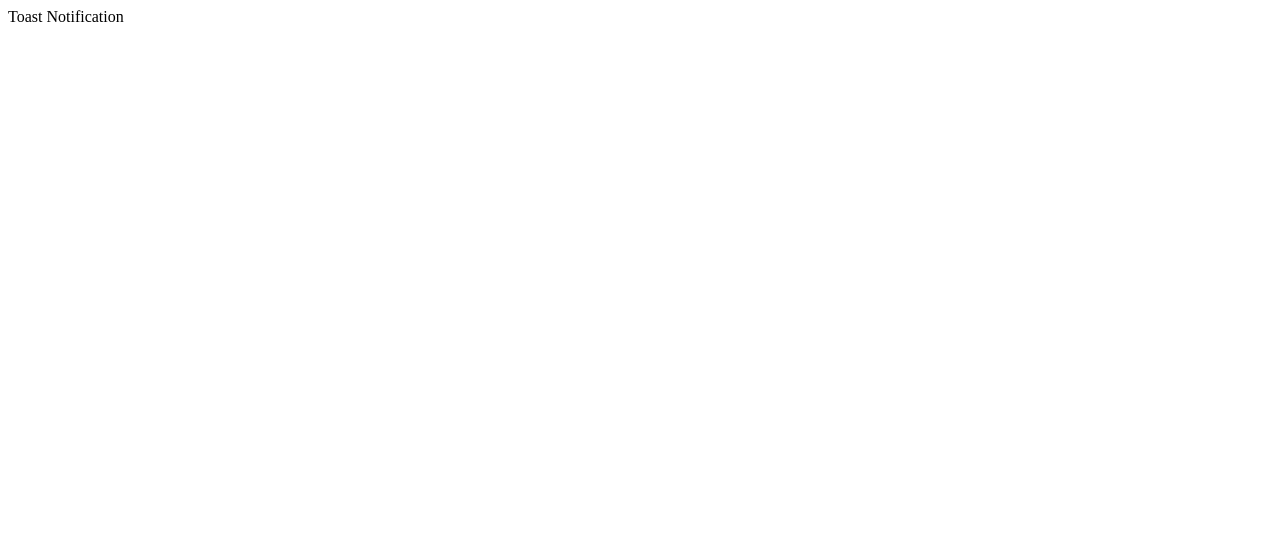
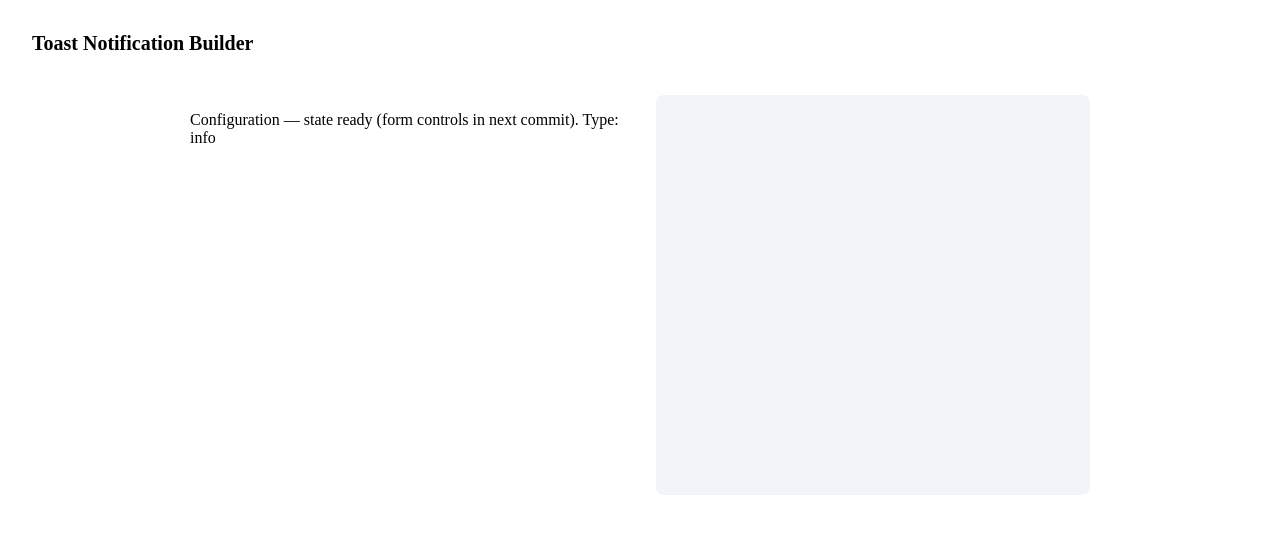
Before and after one commit to ozerenes/toast-notification-builder, a Vue app: page / in a window 1280 px wide. Shown: the top 534 px of the page. Built offline with nearby package versions, Linux system fonts and the light colour scheme.

Commit message:
feat(builder): add builder panel layout and base structure

```diff
--- a/src/App.vue
+++ b/src/App.vue
@@ -1,5 +1,20 @@
-<script setup lang="ts"></script>
+<script setup lang="ts">
+import BuilderPanel from '@/components/BuilderPanel.vue'
+</script>
 
 <template>
-  <div>Toast Notification</div>
+  <div class="app">
+    <h1>Toast Notification Builder</h1>
+    <BuilderPanel />
+  </div>
 </template>
+
+<style scoped>
+.app {
+  padding: 1.5rem;
+}
+.app h1 {
+  margin: 0 0 1rem;
+  font-size: 1.25rem;
+}
+</style>
--- /dev/null
+++ b/src/components/BuilderPanel.vue
@@ -0,0 +1,60 @@
+<script setup lang="ts">
+import { reactive } from 'vue'
+import type { NotificationConfig } from '@/domain'
+
+/** Builder form state: NotificationConfig without id (id generated on trigger). */
+export type BuilderFormState = Omit<NotificationConfig, 'id'>
+
+const form = reactive<BuilderFormState>({
+  type: 'info',
+  title: '',
+  message: '',
+  duration: 3000,
+  position: 'top-right',
+  backgroundColor: '#3b82f6',
+  textColor: '#ffffff',
+  showIcon: true,
+  showCloseButton: true,
+})
+</script>
+
+<template>
+  <div class="builder-panel">
+    <section class="builder-panel__form" aria-label="Notification configuration">
+      <p class="builder-panel__placeholder">
+        Configuration — state ready (form controls in next commit). Type: {{ form.type }}
+      </p>
+    </section>
+    <section class="builder-panel__preview" aria-label="Live preview">
+      <!-- Preview: Commit 3 -->
+    </section>
+  </div>
+</template>
+
+<style scoped>
+.builder-panel {
+  display: grid;
+  grid-template-columns: 1fr 1fr;
+  gap: 2rem;
+  min-height: 400px;
+  max-width: 900px;
+  margin: 0 auto;
+  padding: 1.5rem;
+}
+
+.builder-panel__form {
+  display: flex;
+  flex-direction: column;
+  gap: 1rem;
+}
+
+.builder-panel__preview {
+  display: flex;
+  align-items: flex-start;
+  justify-content: center;
+  padding: 1rem;
+  background: var(--preview-bg, #f1f5f9);
+  border-radius: 8px;
+  min-height: 200px;
+}
+</style>
```
